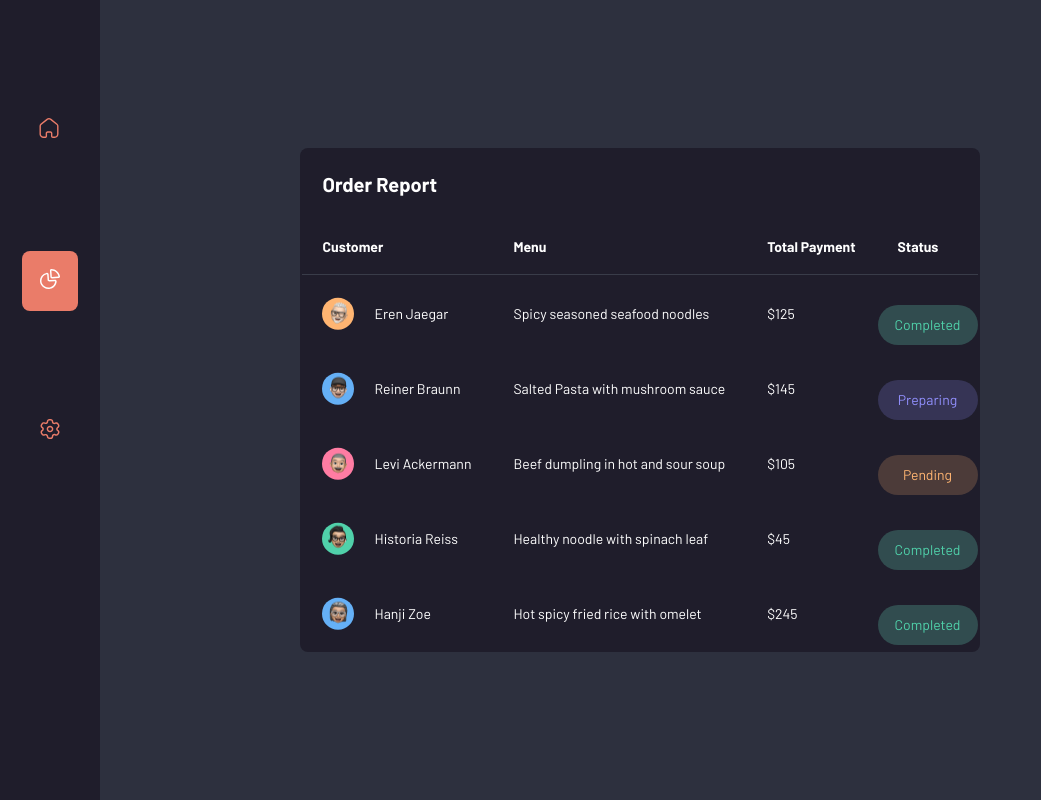
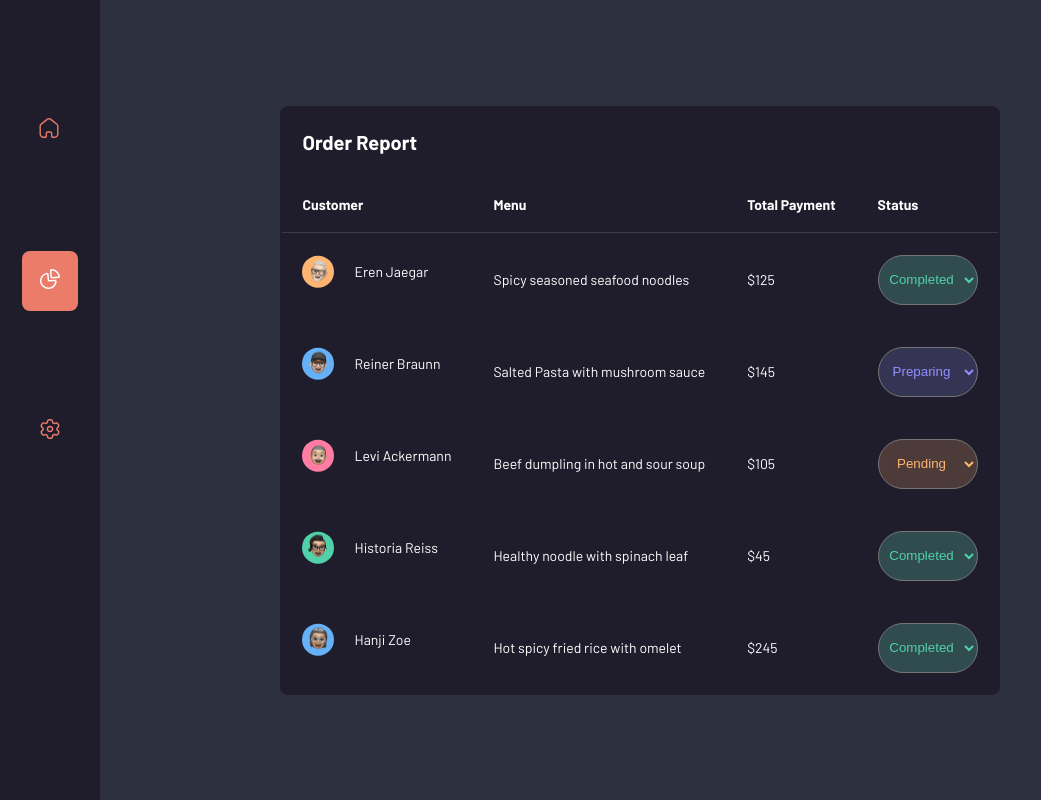
Before and after one commit to archis-academy/food-order-app-aries-1, a React (Vite) app: page /dashboard in a window 1280 px wide. Shown: the whole page, without its empty margins (0-1041 px from the left). Built offline with nearby package versions, Linux system fonts and the light colour scheme; no server answers; the database is empty; sample sign-in values are in the browser's storage.

Commit message:
FO-2 order-report

```diff
--- a/src/components/OrderReport/OrderReport.jsx
+++ b/src/components/OrderReport/OrderReport.jsx
@@ -1,22 +1,51 @@
 import "./OrderReport.scss";
-import { orders } from "@/db/orders";
+import { orders as initialOrders } from "@/db/orders";
+import { useState } from "react";
 
 const OrderCard = () => {
   const orderClassNames = {
-    Completed: "Completed",
-    Preparing: "Preparing",
-    Pending: "Pending",
+    completed: "completed",
+    preparing: "preparing",
+    pending: "pending",
+  };
+
+  const [orders, setOrders] = useState(initialOrders);
+
+  const handleStatusChange = (e, id) => {
+    const newStatus = e.target.value;
+    setOrders((prevOrders) =>
+      prevOrders.map((order) =>
+        order.id === id ? { ...order, status: newStatus } : order
+      )
+    );
   };
 
   const orderRows = orders.map((order) => (
-    <tr key={order}>
+    <tr key={order.id}>
       <td className="order-name-cell">
         <img src={order.image} />
         {order.name}
       </td>
       <td>{order.menu[0].description}</td>
       <td>${order.price}</td>
-      <td className={orderClassNames[order.status]}>{order.status}</td>
+      <td>
+        <select
+          onChange={(e) => handleStatusChange(e, order.id)}
+          value={order.status}
+          className={`status-button ${orderClassNames[order.status]}`}
+        >
+          <option value={"completed"} className="completed">
+            Completed
+          </option>
+          <option value={"preparing"} className="preparing">
+            Preparing
+          </option>
+          <option value={"pending"} className="pending">
+            Pending
+          </option>
+          {/* {order.status} */}
+        </select>
+      </td>
     </tr>
   ));
 
--- a/src/components/OrderReport/OrderReport.scss
+++ b/src/components/OrderReport/OrderReport.scss
@@ -30,45 +30,52 @@
   }
 }
 
-.order-cell {
-  // margin-left: 20px;
-}
-
 .order-name-cell {
   display: flex;
   align-items: center;
   gap: 20px;
 }
 
-.Completed {
+.completed {
   display: flex;
   align-items: center;
   justify-content: center;
   width: 100px;
-  height: 10px;
+  height: 50px;
   border-radius: 30px;
   background-color: #6be2be3d;
   color: #50d1aa;
 }
 
-.Preparing {
+.preparing {
   display: flex;
   align-items: center;
   justify-content: center;
   width: 100px;
-  height: 20px;
+  height: 50px;
   border-radius: 30px;
   background-color: #9290fe33;
   color: #9290fe;
 }
 
-.Pending {
+.pending {
   display: flex;
   align-items: center;
   justify-content: center;
   width: 100px;
-  height: 20px;
+  height: 50px;
   border-radius: 30px;
   background-color: #ffb57233;
   color: #ffb572;
 }
+
+.status-button {
+  text-align: center;
+  outline: none;
+  width: 100px;
+  height: 50px;
+}
+
+.status-button option {
+  background-color: $secondary-bg;
+}
--- a/src/db/orders.js
+++ b/src/db/orders.js
@@ -7,7 +7,7 @@ const orders = [
     name: "Eren Jaegar",
     menu: [foods[0]],
     price: 125,
-    status: "Completed",
+    status: "completed",
   },
   {
     id: 2,
@@ -15,7 +15,7 @@ const orders = [
     name: "Reiner Braunn",
     menu: [foods[1]],
     price: 145,
-    status: "Preparing",
+    status: "preparing",
   },
   {
     id: 3,
@@ -23,7 +23,7 @@ const orders = [
     name: "Levi Ackermann",
     menu: [foods[2]],
     price: 105,
-    status: "Pending",
+    status: "pending",
   },
   {
     id: 4,
@@ -31,7 +31,7 @@ const orders = [
     name: "Historia Reiss",
     menu: [foods[3]],
     price: 45,
-    status: "Completed",
+    status: "completed",
   },
   {
     id: 5,
@@ -39,7 +39,7 @@ const orders = [
     name: "Hanji Zoe",
     menu: [foods[4]],
     price: 245,
-    status: "Completed",
+    status: "completed",
   },
 ];
 
```
